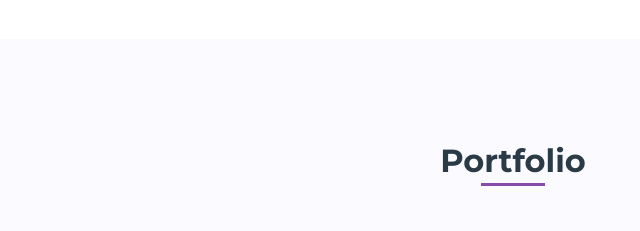
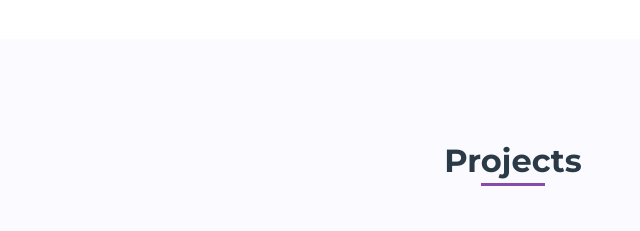
Before and after one commit to iamamitshrma/A-Personal-Site, a plain HTML site: page index.html in a window 1280 px wide. Shown: the part 1940-2171 px from the top of the page, 127-767 px from the left. Drawn offline with nearby package versions, Linux system fonts and the light colour scheme.

Commit message:
Update index.html

```diff
--- a/index.html
+++ b/index.html
@@ -88,7 +88,7 @@
 
             <!--===== PORTFOLIO =====-->
             <section class="portfolio section" id="portfolio">
-                <h2 class="section-title">Portfolio</h2>
+                <h2 class="section-title">Projects</h2>
 
                 <div class="portfolio__container bd-grid">
                     <div class="portfolio__img">
```
